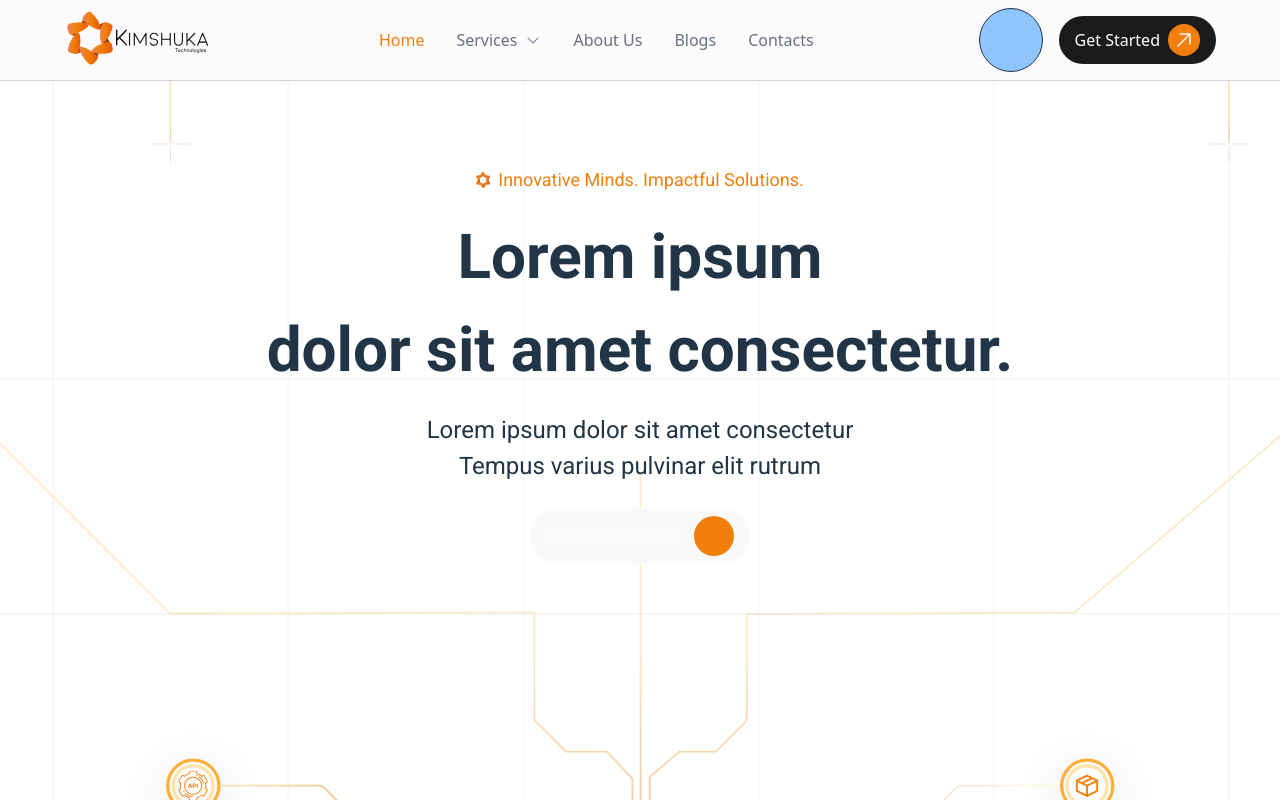
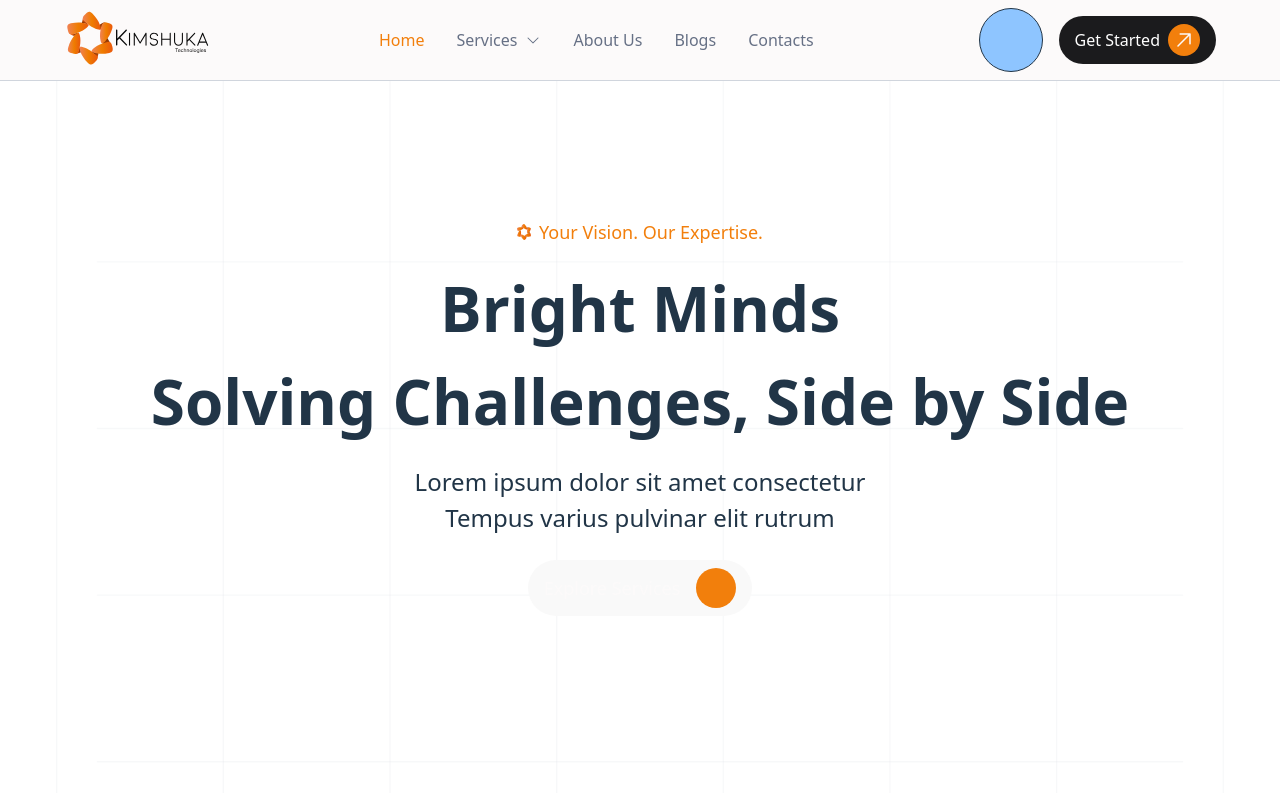
Before and after one commit to Brunda-Kimshuka/kimshuka-ui-dev, a React (Vite) app: page / in a window 1280 px wide. Shown: the top 800 px of the page. Built offline with nearby package versions, Linux system fonts and the light colour scheme.

Commit message:
hero page updation is done

```diff
--- a/src/Pages/Components/HeroComponent.jsx
+++ b/src/Pages/Components/HeroComponent.jsx
@@ -1,22 +1,23 @@
 import React from 'react'
-import BgImg from '../../assets/HeroElements.svg';
+import BgImg from '../../assets/Lines.svg';
 import KimshukaImg from '../../assets/flwrLogo.svg';
 
 
 const HeroComponent = () => {
   return (
-    <div className='w-full h-full justify-center items-center text-center pt-[8%] pb-[45%] '
+    <div className='w-full h-full justify-center items-center text-center py-[12%] '
     style={{
     backgroundImage: `url(${BgImg})`,
     backgroundRepeat: 'no-repeat',
     backgroundPosition: 'center',
     backgroundSize: 'cover',
   }}>
+
           <div className='flex gap-2 justify-center'>
             <img src={KimshukaImg}/>
-            <p className='text-[#F27F0C] text-lg font-normal'>Innovative Minds. Impactful Solutions.</p>
+            <p className='text-[#F27F0C] text-lg font-normal'>Your Vision. Our Expertise.</p>
           </div>
-            <h2 className='text-[62px] font-bold my-4 '>Lorem ipsum <br/> dolor sit amet consectetur.</h2>
+            <h2 className='text-[62px] font-bold my-4 '>Bright Minds <br/> Solving Challenges, Side by Side</h2>
             <p className='text-[24px] font-normal'>Lorem ipsum dolor sit amet consectetur <br/>  Tempus varius pulvinar elit rutrum</p>
 
           <div className='w-full flex justify-center my-6'>
--- a/src/Pages/Home/HomePage.jsx
+++ b/src/Pages/Home/HomePage.jsx
@@ -1,17 +1,14 @@
 import React from 'react'
 import Navbar from '../Navbar/Navbar'
 import HeroComponent from '../Components/HeroComponent'
-import  style from "./udg-index.module.css";
+// import  style from "./udg-index.module.css";
 import AboutUsCard from './AboutUsCard';
 import KimshukaImg from '../../assets/flwrLogo.svg';
 
 const HomePage = () => {
   return (
 
-   <div className={ ` ${style['SecondaryFont']} w-full h-full flex flex-col`}>
-  {/* <div className="fixed top-0 left-0 w-full z-10">
-    <Navbar />
-  </div> */}
+
 
   <div className="pt-[64px] flex-1 overflow-y-auto flex items-center flex-col">
     <HeroComponent />
@@ -27,14 +24,7 @@ const HomePage = () => {
       </p>
     </div>
 
-    <div className='flex flex-col gap-8 px-[6%] py-20'>
-      <AboutUsCard/>
-      <AboutUsCard/>
-      <AboutUsCard/>
-
-    </div>
   </div>
-</div>
 
   )
 }
```
Also changed, not shown: src/assets/Lines.svg (added).
